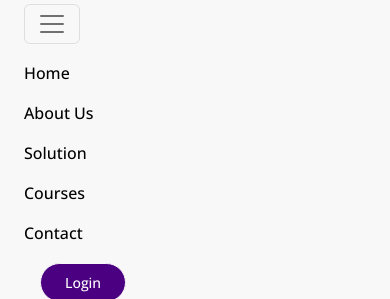
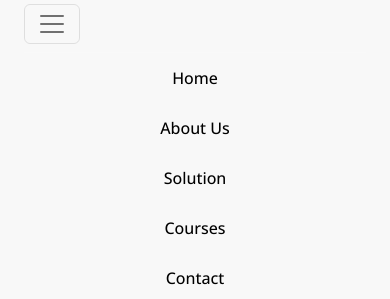
Before and after one commit to Soumik234/nuggetkrafter_www, a Django app: page / in a window 390 px wide, after a click that opens the changed part. Shown: the part 251-550 px from the top of the page. Run offline with Django 5.2, Linux system fonts and the light colour scheme; some libraries are stand-ins or nearby versions.

Commit message:
fixed responsive nav links

```diff
--- a/static/frontend/css/style.css
+++ b/static/frontend/css/style.css
@@ -38,10 +38,10 @@
   transition: 0.5s;
   background-color: #4b0082;
   color: white;
-  margin-top: 10px;
+  margin-top: 0px; /* Adjust this value as needed to align the button */
   margin-right: 10px;
+  margin-bottom: 0px; /* May need adjustment based on your navbar's height */
 }
-
 .btn.btn-primary {
   color: white;
 }
@@ -89,8 +89,6 @@
 }
 
 .navbar .navbar-nav .nav-link {
-  margin-right: 30px;
-  padding: 20px 0;
   color: black;
   font-weight: 500;
   outline: none;
@@ -108,11 +106,9 @@
 
 @media (max-width: 991.98px) {
   .navbar .navbar-nav .nav-link {
-    display: flex;
-    flex-basis: auto;
-    justify-content: flex-start; /* Align items to the left */
-    margin-right: 0;
-    padding: 8px 0;
+    display: flex !important;
+    justify-content: center !important;
+    flex-direction: row !important;
   }
 
   .navbar .navbar-nav {
@@ -630,3 +626,23 @@
   bottom: 0;
   background-color: rgba(0, 0, 0, 0.5);
 }
+@media (max-width: 768px) {
+
+  .navbar-nav {
+    display: flex;
+    flex-direction: column;
+    align-items: center;
+    width: 100%;
+  }
+
+  .nav-item {
+    margin: 5px 0; /* Adjust spacing between items */
+  }
+}
+
+.navbar .navbar-nav .nav-link {
+  display: flex !important;
+  justify-content: center !important;
+  width: 100% !important;
+  flex-direction: row !important;
+}
```
